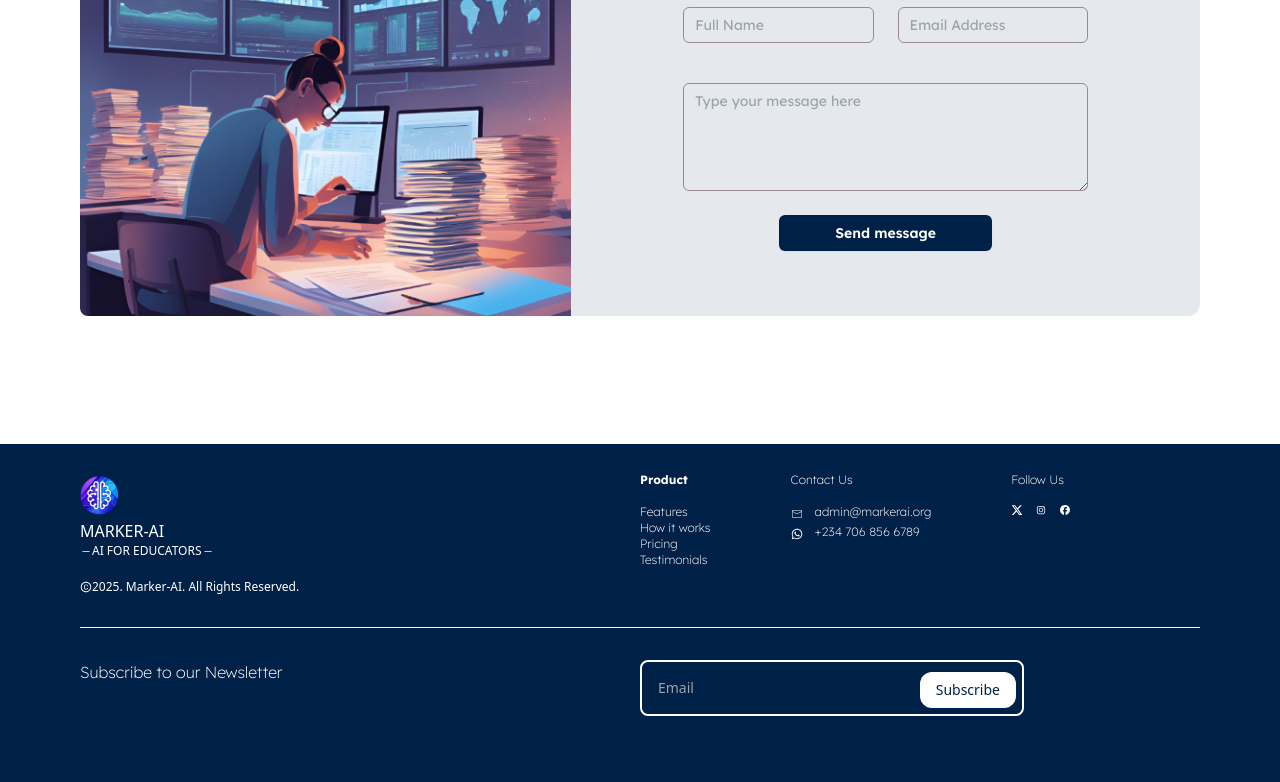
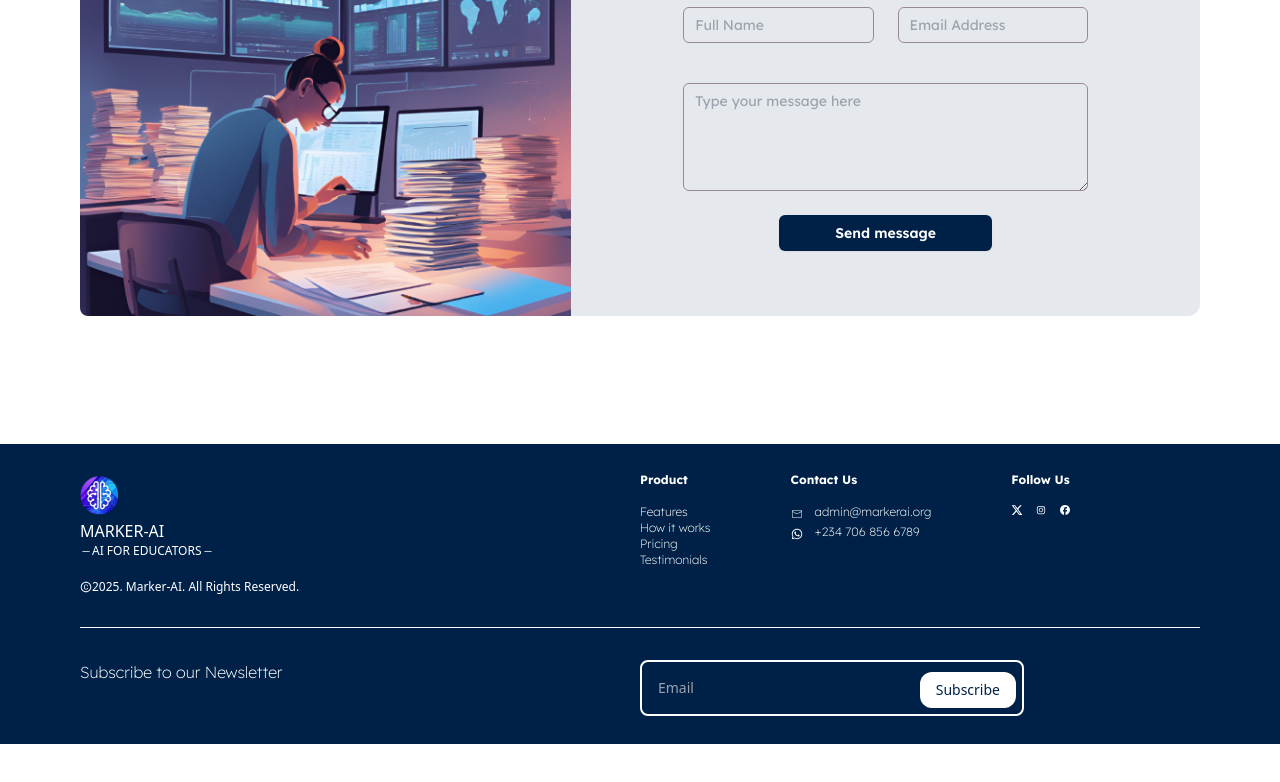
Before and after one commit to Richardjackson-web/MarkerAI, a React (Vite) app: page / in a window 1280 px wide. Shown: the part 2796-3578 px from the top of the page. After the commit the page ends 3540 px from the top, so only its background shows below. Built offline with nearby package versions, Linux system fonts and the light colour scheme.

Commit message:
Finished up the footer

```diff
--- a/src/LandingPage/LandingPage.jsx
+++ b/src/LandingPage/LandingPage.jsx
@@ -350,12 +350,12 @@ function LandingPage() {
                                 <span>Testimonials</span>
                             </div>
                             <div className="mx-20">
-                                <p>Contact Us</p><br />
+                                <p className="font-bold">Contact Us</p><br />
                                 <span className="inline-flex"><CiMail className="mt-1 mr-3" /> admin@markerai.org</span><br />
                                 <span className="inline-flex"><FaWhatsapp className="mt-1 mr-3" /> +234 706 856 6789</span>
                             </div>
                             <div>
-                                <p>Follow Us</p><br />
+                                <p className="font-bold">Follow Us</p><br />
                                 <div className="flex">
                                     <FaXTwitter className="mr-3" /> <LiaInstagram className="mr-3" /> <MdOutlineFacebook className="mr-3" />
                                 </div>
@@ -367,7 +367,7 @@ function LandingPage() {
                         <div className="basis-1/2">
                             <p className="text-white-0 font-lexend font-extralight">Subscribe to our Newsletter</p>
                         </div>
-                        <div className="items-center justify-center min-h-screen bg-gray-100 basis-1/2">
+                        <div className="items-center justify-center bg-gray-100 basis-1/2">
                             <div className="relative w-full max-w-sm">
                                 <input
                                     type="text"
```
